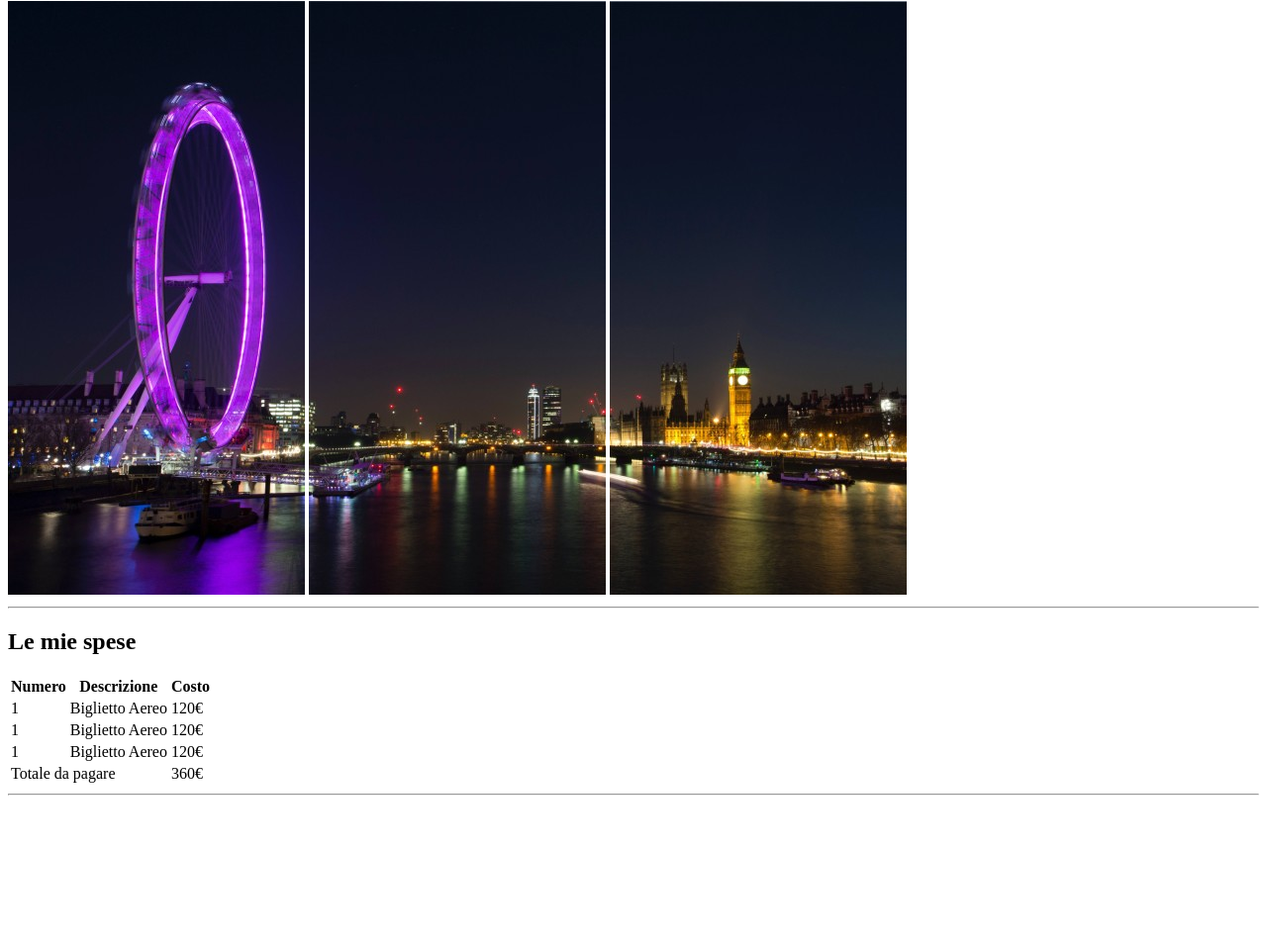
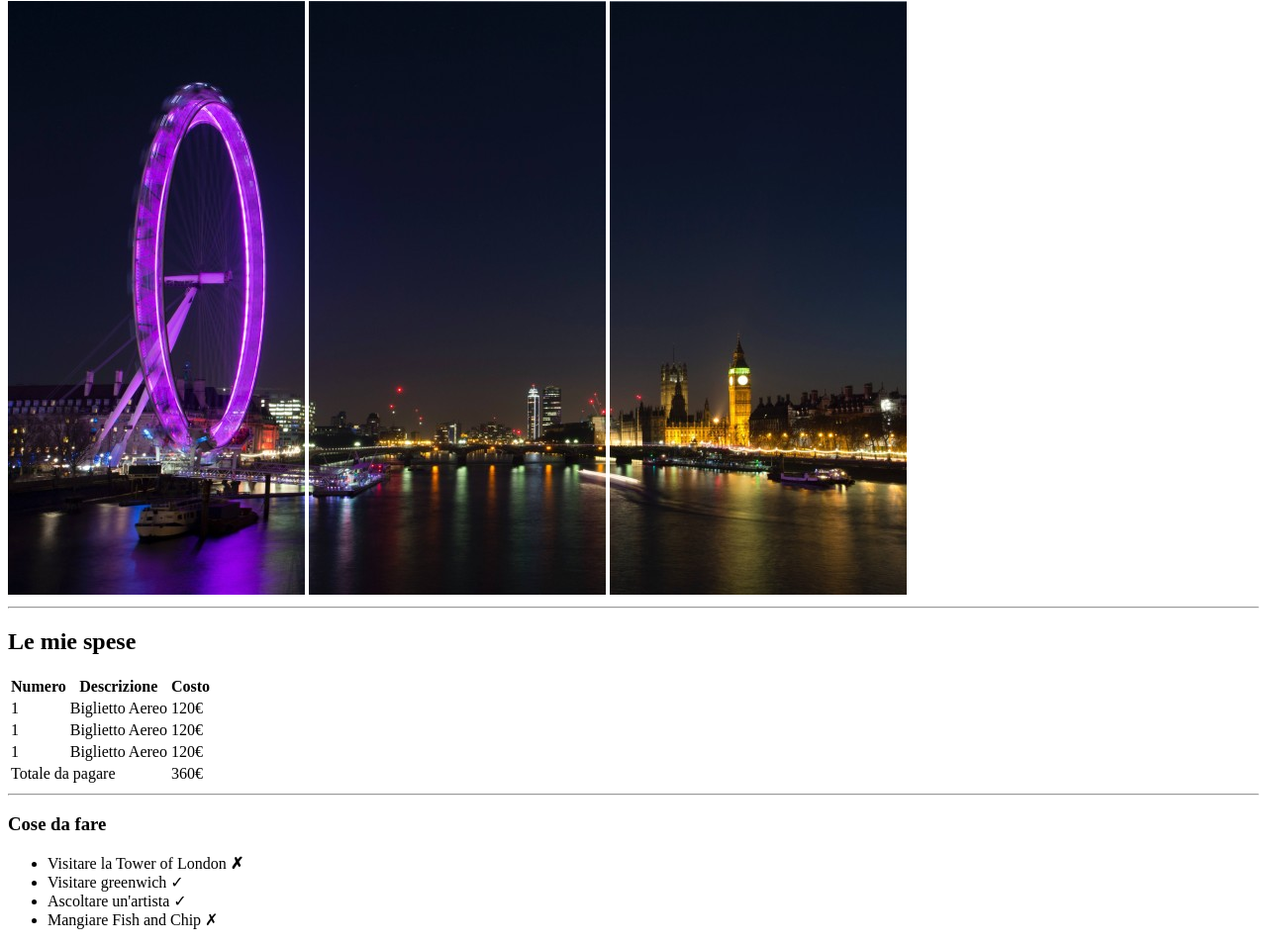
Before and after one commit to olgas-class/html-viaggio-londra, a plain HTML site: page index.html in a window 1280 px wide. Shown: the part 79-1034 px from the top of the page at 99% size. Before the commit the page ends 891 px from the top, so only its background shows below. Drawn offline with Linux system fonts and the light colour scheme.

Commit message:
Completata la sezione todo

```diff
--- a/index.html
+++ b/index.html
@@ -68,6 +68,15 @@
         <hr>
 
         <!-- Todo -->
+        <section>
+            <h3>Cose da fare</h3>
+            <ul>
+                <li>Visitare la Tower of London <strong>&cross;</strong></li>
+                <li>Visitare greenwich &check;</li>
+                <li>Ascoltare un'artista &check;</li>
+                <li>Mangiare Fish and Chip &cross;</li>
+            </ul>
+        </section>
         <!-- /Todo -->
 
         <!-- Usefull info -->
```
